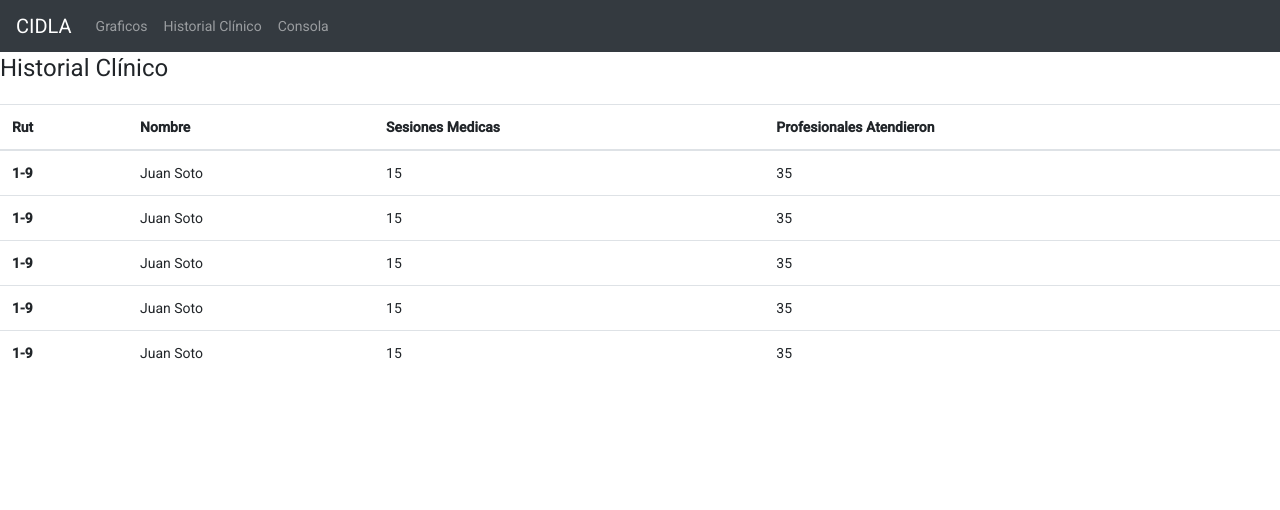
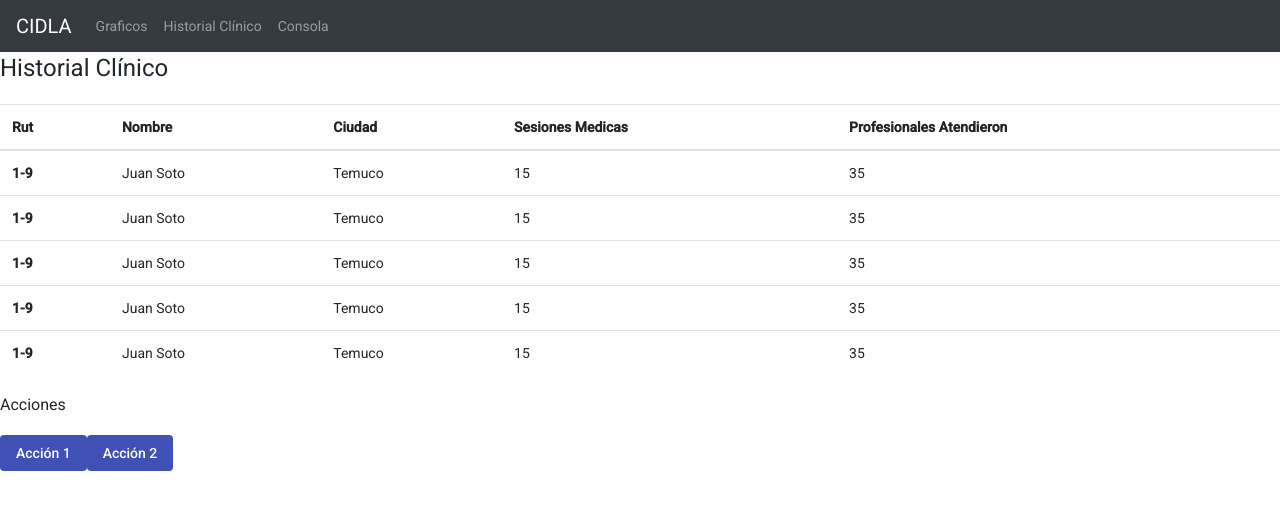
Before and after one commit to cristian15/bigdata_cidla, an Angular app in the folder frontend/: page /historial in a window 1280 px wide. Shown: the top 510 px of the page. Built offline with nearby package versions, Linux system fonts and the light colour scheme.

Commit message:
Componente de botones

```diff
--- a/frontend/src/app/app.module.ts
+++ b/frontend/src/app/app.module.ts
@@ -12,6 +12,7 @@ import {MatInputModule} from '@angular/material/input';
 import {MatIconModule} from '@angular/material/icon';
 import { FormsModule } from '@angular/forms';
 import {MatButtonModule} from '@angular/material/button';
+import { AccionesComponent } from './components/acciones/acciones.component';
 
 
 @NgModule({
@@ -20,7 +21,8 @@ import {MatButtonModule} from '@angular/material/button';
     PrincipalComponent,
     ConsolaComponent,
     GraficasComponent,
-    HistorialComponent
+    HistorialComponent,
+    AccionesComponent
   ],
   imports: [
     BrowserModule,
--- /dev/null
+++ b/frontend/src/app/components/acciones/acciones.component.html
@@ -0,0 +1,5 @@
+<h3>Acciones</h3>
+<div class="example-button-row">
+  <button mat-flat-button color="primary" (click)="accion()">Acción 1</button>
+  <button mat-flat-button color="primary">Acción 2</button>
+</div>
--- /dev/null
+++ b/frontend/src/app/components/acciones/acciones.component.ts
@@ -0,0 +1,19 @@
+import { Component, OnInit } from '@angular/core';
+
+@Component({
+  selector: 'app-acciones',
+  templateUrl: './acciones.component.html',
+  styleUrls: ['./acciones.component.css']
+})
+export class AccionesComponent implements OnInit {
+
+  constructor() { }
+
+  ngOnInit(): void {
+  }
+
+
+  accion(){
+    console.log("Conecta con servicio a APIres")
+  }
+}
--- a/frontend/src/app/components/historial/historial.component.html
+++ b/frontend/src/app/components/historial/historial.component.html
@@ -4,6 +4,7 @@
       <tr>
         <th scope="col">Rut</th>
         <th scope="col">Nombre</th>
+        <th scope="col">Ciudad</th>
         <th scope="col">Sesiones Medicas</th>
         <th scope="col">Profesionales Atendieron</th>
       </tr>
@@ -12,32 +13,39 @@
       <tr>
         <th scope="row">1-9</th>
         <td>Juan Soto</td>
+        <td>Temuco</td>
         <td>15</td>
         <td>35</td>
       </tr>
       <tr>
         <th scope="row">1-9</th>
         <td>Juan Soto</td>
+        <td>Temuco</td>
         <td>15</td>
         <td>35</td>
     </tr>
     <tr>
         <th scope="row">1-9</th>
         <td>Juan Soto</td>
+        <td>Temuco</td>
         <td>15</td>
         <td>35</td>
     </tr>
     <tr>
         <th scope="row">1-9</th>
         <td>Juan Soto</td>
+        <td>Temuco</td>
         <td>15</td>
         <td>35</td>
     </tr>
     <tr>
         <th scope="row">1-9</th>
         <td>Juan Soto</td>
+        <td>Temuco</td>
         <td>15</td>
         <td>35</td>
       </tr>
     </tbody>
   </table>
+
+  <app-acciones></app-acciones>
```
Also changed, not shown: frontend/src/app/components/acciones/acciones.component.css (added), 1 other file (tests, documents, lock files or other folders). Lines whose indentation alone changed are shown as unchanged.
